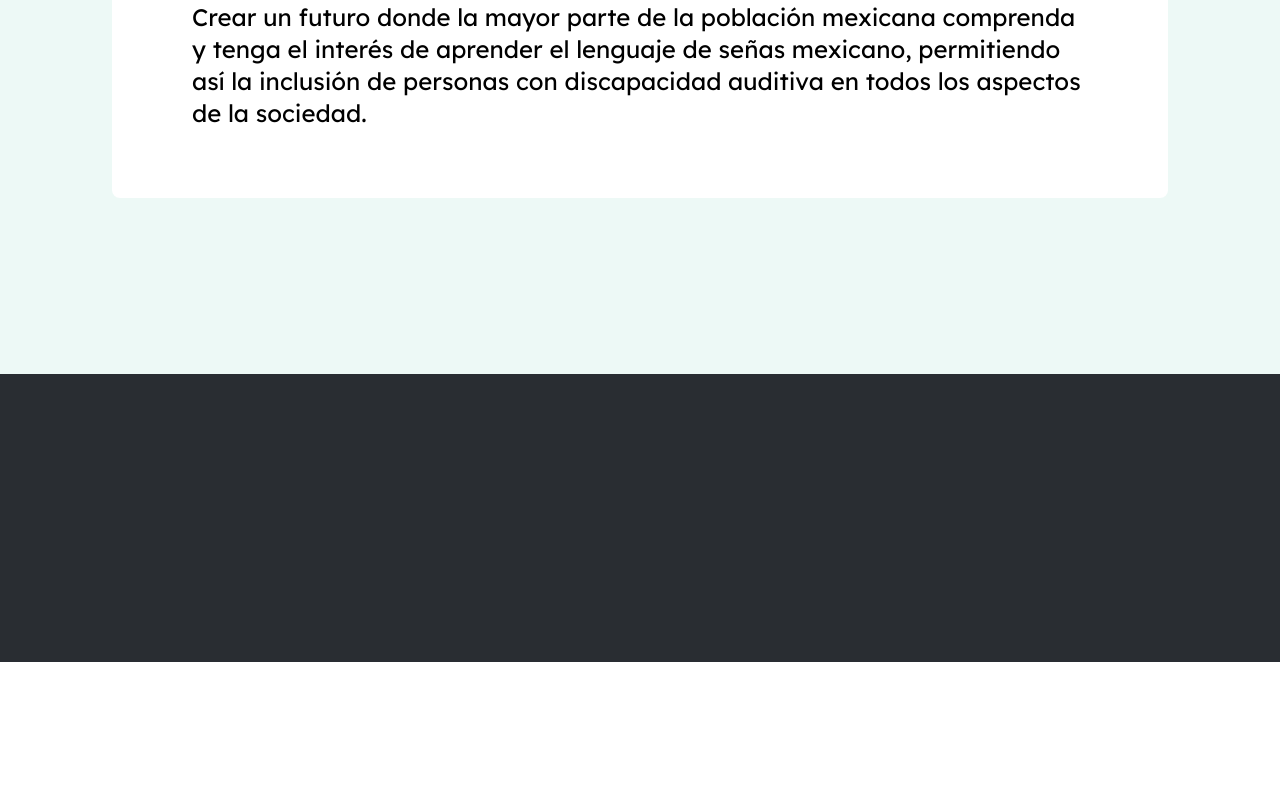
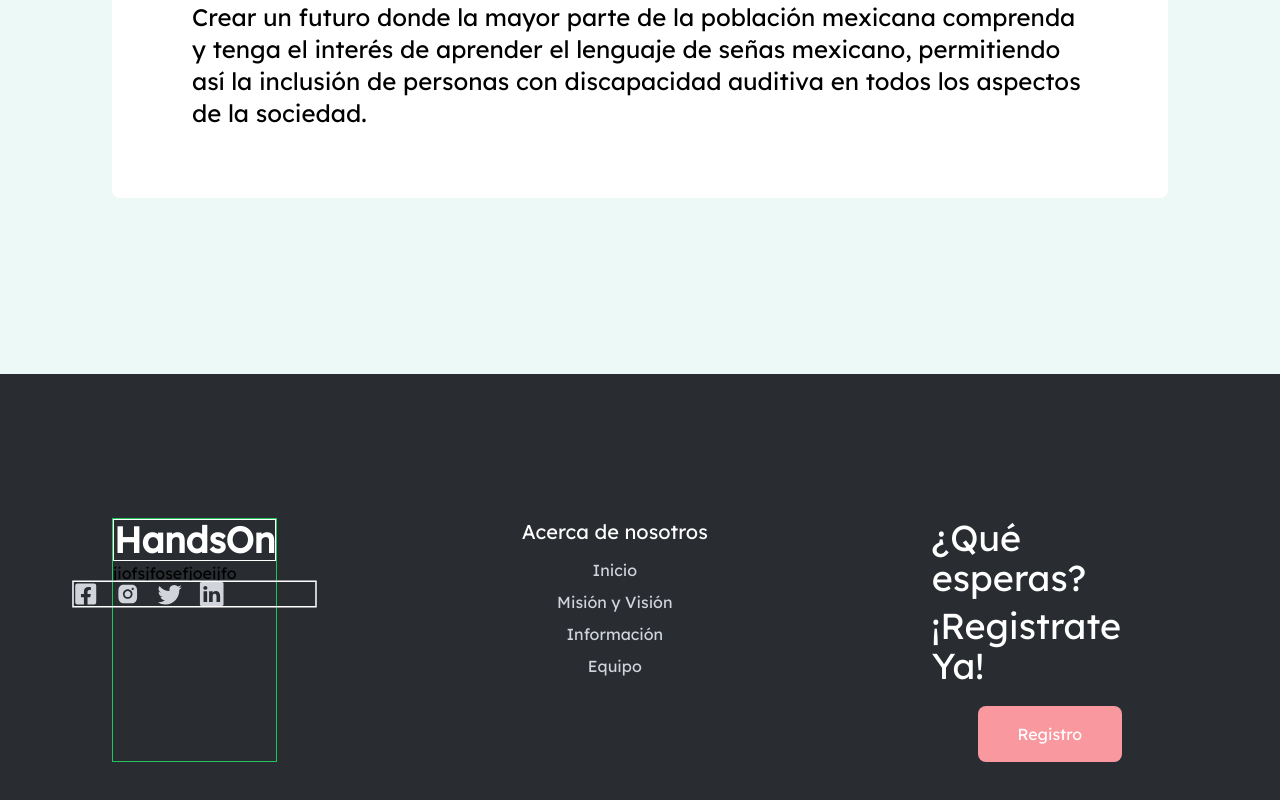
Before and after one commit to iso-bravo/Hands-On, a Next.js app: page / in a window 1280 px wide. Shown: the part 2169-2969 px from the top of the page. Before the commit the page ends 2831 px from the top, so only its background shows below. Built offline with nearby package versions, Linux system fonts and the light colour scheme.

Commit message:
Footer casi listo

```diff
--- a/components/footer.tsx
+++ b/components/footer.tsx
@@ -1,5 +1,38 @@
-export default function Footer(){
-    return(
-        <div className="bg-footer font-Lexend py-36"></div>
-    )
+import { FaFacebookSquare } from "react-icons/fa";
+import { AiFillInstagram } from "react-icons/ai";
+import { BsTwitter } from "react-icons/bs"
+import { BsLinkedin } from "react-icons/bs"
+
+export default function Footer() {
+  return (
+    <footer className="bg-footer font-Lexend py-36 flex flex-row">
+      <div className="flex flex-row mx-28 w-6/12 justify-between">
+        <div className="flex flex-col border border-green-500 justify-start">
+          <p className="text-white border font-bold text-4xl border-white">
+            HandsOn
+          </p>
+          <p>jiofsjfosefjoeijfo</p>
+          <div className=" border border-white flex scale-150 text-gray-300 space-x-3">
+            <FaFacebookSquare className=" hover:text-white transition duration-200 cursor-pointer"/>
+            <AiFillInstagram className=" hover:text-white transition duration-200 cursor-pointer"/>
+            <BsTwitter className="hover:text-white transition duration-200 cursor-pointer"/>
+            <BsLinkedin className="hover:text-white transition duration-200 cursor-pointer"/>
+          </div>
+        </div>
+        <div className="flex flex-col items-center">
+            <h1 className="text-xl text-white mb-3 ">Acerca de nosotros</h1>
+            <p className="mb-2 text-gray-300 hover:text-white transition duration-200 cursor-pointer">Inicio</p>
+            <p className="mb-2 text-gray-300 hover:text-white transition duration-200 cursor-pointer">Misión y Visión</p>
+            <p className="mb-2 text-gray-300 hover:text-white transition duration-200 cursor-pointer">Información</p>
+            <p className="mb-2 text-gray-300 hover:text-white transition duration-200 cursor-pointer">Equipo</p>
+        </div>
+
+      </div>
+      <div className="flex flex-col justify-center text-white items-center px-8 mx-20">
+        <p className="text-4xl mb-2">¿Qué esperas?</p>
+        <p className="text-4xl mb-5">¡Registrate Ya!</p>
+        <button className="flex justify-center items-center bg-secondary rounded-lg w-36 hover:bg-hoversecondary transition duration-200 h-14">Registro</button>
+      </div>
+    </footer>
+  );
 }
--- a/components/seccion1.tsx
+++ b/components/seccion1.tsx
@@ -1,7 +1,7 @@
 export function Seccion1() {
   return (
-    <div className=" relative bg-primary font-Lexend px-16 pt-12 flex flex-col">
-      <div className=" w-full h-full flex flex-col">
+    <div className=" relative h-full w-full bg-primary font-Lexend px-16 pt-12 flex flex-col">
+      <div className=" w-full h-full flex flex-col ">
         <h2
           className="
             w-[850px]
```
